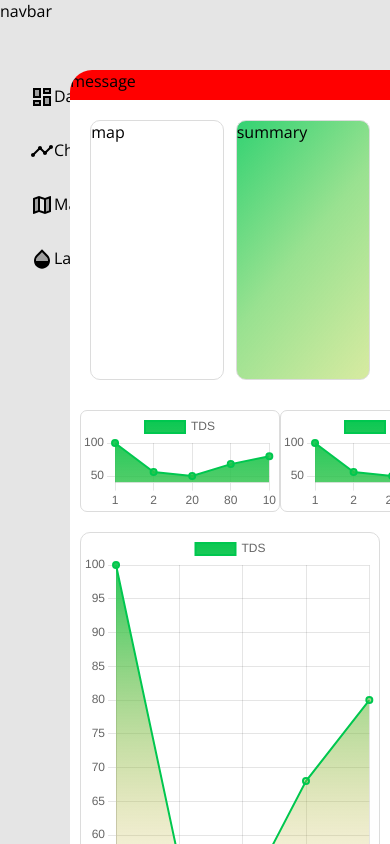
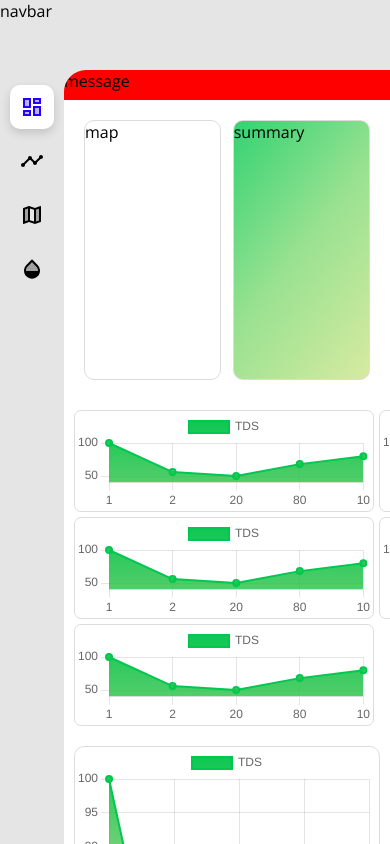
Before and after one commit to msanket9/saaf-water-dashboard, a React (Create React App) app: page / in a window 390 px wide. Built offline with nearby package versions, Linux system fonts and the light colour scheme.

Commit message:
made sidebar responsive 🚀

```diff
--- a/src/components/pages/Sidebar.js
+++ b/src/components/pages/Sidebar.js
@@ -7,17 +7,17 @@ import OpacityTwoToneIcon from "@material-ui/icons/OpacityTwoTone";
 export default function SideBar() {
   return (
     <>
-      <NavLink activeClassName="active" to="/dashboard">
-        <DashboardTwoToneIcon /> Dashboard
+      <NavLink exact activeClassName="active" to="/">
+        <DashboardTwoToneIcon /> <h3>Dashboard</h3>
       </NavLink>
       <NavLink activeClassName="active" to="/charts">
-        <TimelineIcon /> Charts
+        <TimelineIcon /><h3>Charts</h3>
       </NavLink>
       <NavLink activeClassName="active" to="/maps">
-        <MapTwoToneIcon /> Maps
+        <MapTwoToneIcon /> <h3>Maps</h3>
       </NavLink>
       <NavLink activeClassName="active" to="/labtest">
-        <OpacityTwoToneIcon /> Labtest
+        <OpacityTwoToneIcon /> <h3>Lab Test</h3>
       </NavLink>
     </>
   );
--- a/src/components/pages/home/Home.css
+++ b/src/components/pages/home/Home.css
@@ -99,10 +99,10 @@
   padding: 10px;
   display: grid;
   grid-template-columns: repeat(5, 1fr);
+  gap:5px
 }
 .graph_div {
   width: 200px;
-
   background: #ffffff;
   border: 1px solid #dcdcdc;
   box-sizing: border-box;
@@ -123,3 +123,23 @@
   box-sizing: border-box;
   border-radius: 10px;
 }
+
+@media (max-width:768px){
+  .sidebar{
+    width: fit-content;
+    align-items: center;
+    padding: 10px;
+  }
+  .sidebar h3{
+    display: none;
+  }
+  .inner_content{
+    width: 100%;
+  }
+  .graphs{
+    grid-template-columns: 1fr 1fr;
+  }
+  .graph_div{
+    width: 300px;
+  }
+}
```
